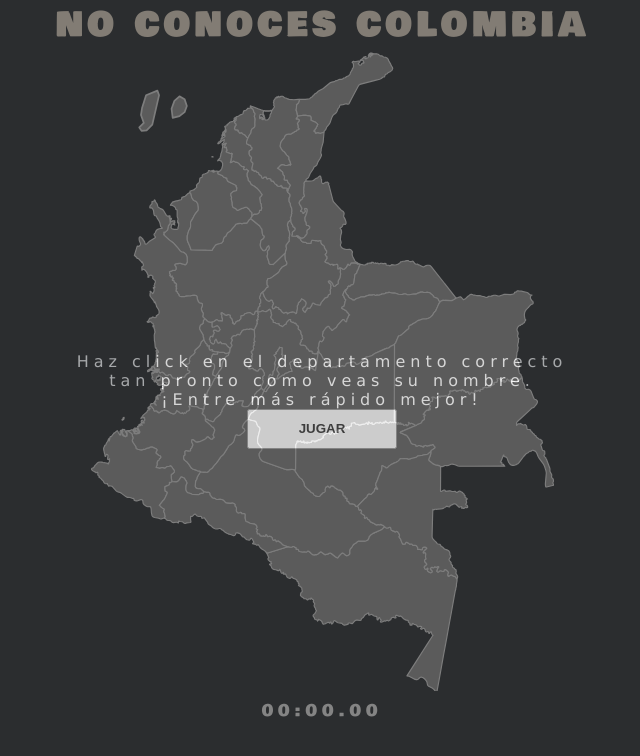
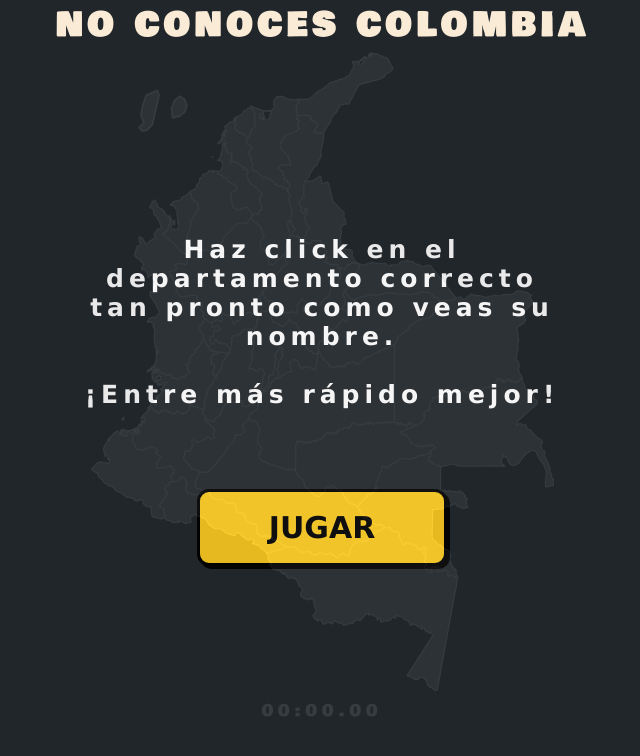
Before and after one commit to DiegoEme/no-conoces-colombia, a React (Create React App) app: page / in a window 1280 px wide. Shown: the top 756 px of the page, without its empty margins (318-958 px from the left). Built offline with nearby package versions, Linux system fonts and the light colour scheme.

Commit message:
home screen

```diff
--- a/src/App.css
+++ b/src/App.css
@@ -6,7 +6,7 @@ h1 {
 }
 
 h2 {
-  color: #e38c24;
+  color: #fbca1f;
   font-family: "Franklin Gothic Medium", "Arial Narrow", Arial, sans-serif;
 }
 svg {
--- a/src/App.js
+++ b/src/App.js
@@ -1,4 +1,5 @@
 import { useState, useEffect } from "react";
+
 import { initialStates } from "./utils/utils";
 import MyStopwatch from "./components/MyStopWatch";
 import Home from "./components/Home";
@@ -64,21 +65,8 @@ function App() {
   const endGame = () => {
     setIsGameOver(true);
     setTimeout(() => {
-      let minutes;
-
-      if (currentTime[0] < 1) {
-        minutes = "";
-      } else if (currentTime[0] === 1) {
-        minutes = "1 minuto y";
-      } else {
-        minutes = `${currentTime[0]} minutos y`;
-      }
-
-      window.alert(
-        `Ganaste! tiempo total: ${minutes} ${currentTime[1]} segundos`
-      );
-      console.log(currentTime);
-    }, 200);
+      setOpenModal(true);
+    }, 500);
   };
 
   useEffect(() => {
@@ -93,7 +81,13 @@ function App() {
 
   return (
     <div className="App">
-      {openModal && <Home closeModal={setOpenModal} />}
+      {openModal && (
+        <Home
+          closeModal={setOpenModal}
+          isGameOver={isGameOver}
+          currentTime={currentTime}
+        />
+      )}
       <Map
         openModal={openModal}
         stateToGuess={stateToGuess}
--- a/src/components/Home.css
+++ b/src/components/Home.css
@@ -1,18 +1,20 @@
 .background {
   width: 100vw;
   height: 100vh;
-  background-color: #333;
+  background-color: #22272c;
   position: fixed;
   display: flex;
+  flex-direction: column;
   justify-content: center;
   align-items: center;
-  opacity: 0.6;
   color: white;
+  opacity: 0.9;
 }
 
 .container {
   max-width: 500px;
-  max-height: 300px;
+  font-size: 25px;
+  font-weight: 700;
   display: flex;
   flex-direction: column;
   font-family: "Lucida Sans", "Lucida Sans Regular", "Lucida Grande",
@@ -20,7 +22,24 @@
 }
 
 button {
-  width: 150px;
-  height: 40px;
+  margin-top: 80px;
+  width: 250px;
+  background: #fbca1f;
+  font-family: inherit;
+  padding: 0.6em 1.3em;
   font-weight: bolder;
+  font-size: 30px;
+  border: 3px solid black;
+  border-radius: 0.4em;
+  box-shadow: 0.1em 0.1em;
 }
+
+button:hover {
+  transform: translate(-0.05em, -0.05em);
+  box-shadow: 0.15em 0.15em;
+}
+
+button:active {
+  transform: translate(0.05em, 0.05em);
+  box-shadow: 0.05em 0.05em;
+}
--- a/src/components/Home.js
+++ b/src/components/Home.js
@@ -1,17 +1,47 @@
-import React from "react";
+import React, { useEffect, useState } from "react";
 import "./Home.css";
 
-function Home({ closeModal }) {
+function Home({ closeModal, isGameOver, currentTime }) {
+  const [endMessage, setEndMessage] = useState("");
+
+  let minutes;
+  useEffect(() => {
+    if (currentTime[0] < 1) {
+      minutes = "";
+    } else if (currentTime[0] === 1) {
+      minutes = "1 minuto y";
+    } else {
+      minutes = `${currentTime[0]} minutos y`;
+    }
+
+    setEndMessage(`${minutes} ${currentTime[1]} segundos`);
+  }, [currentTime]);
+
   return (
     <div className="background">
+      <h1 style={{ position: "absolute", top: 0 }}>NO CONOCES COLOMBIA</h1>
       <div className="container">
         <div>
-          <p>
-            Haz click en el departamento correcto tan pronto como veas su
-            nombre. ¡Entre más rápido mejor!
-          </p>
+          {isGameOver ? (
+            <>
+              <p>¡Bien hecho! tiempo total:</p>
+              <p>{endMessage}</p>
+              <button onClick={() => window.location.reload()}>
+                VOLVER A JUGAR
+              </button>
+            </>
+          ) : (
+            <>
+              <p>
+                Haz click en el departamento correcto tan pronto como veas su
+                nombre.
+              </p>
+              <br />
+              <p>¡Entre más rápido mejor!</p>
 
-          <button onClick={() => closeModal(false)}>JUGAR</button>
+              <button onClick={() => closeModal(false)}>JUGAR</button>
+            </>
+          )}
         </div>
       </div>
     </div>
--- a/src/utils/utils.js
+++ b/src/utils/utils.js
@@ -1,3 +1,5 @@
+//export const initialStates = ["Amazonas", "Antioquia", "Arauca"];
+
 export const initialStates = [
   "Amazonas",
   "Antioquia",
```
